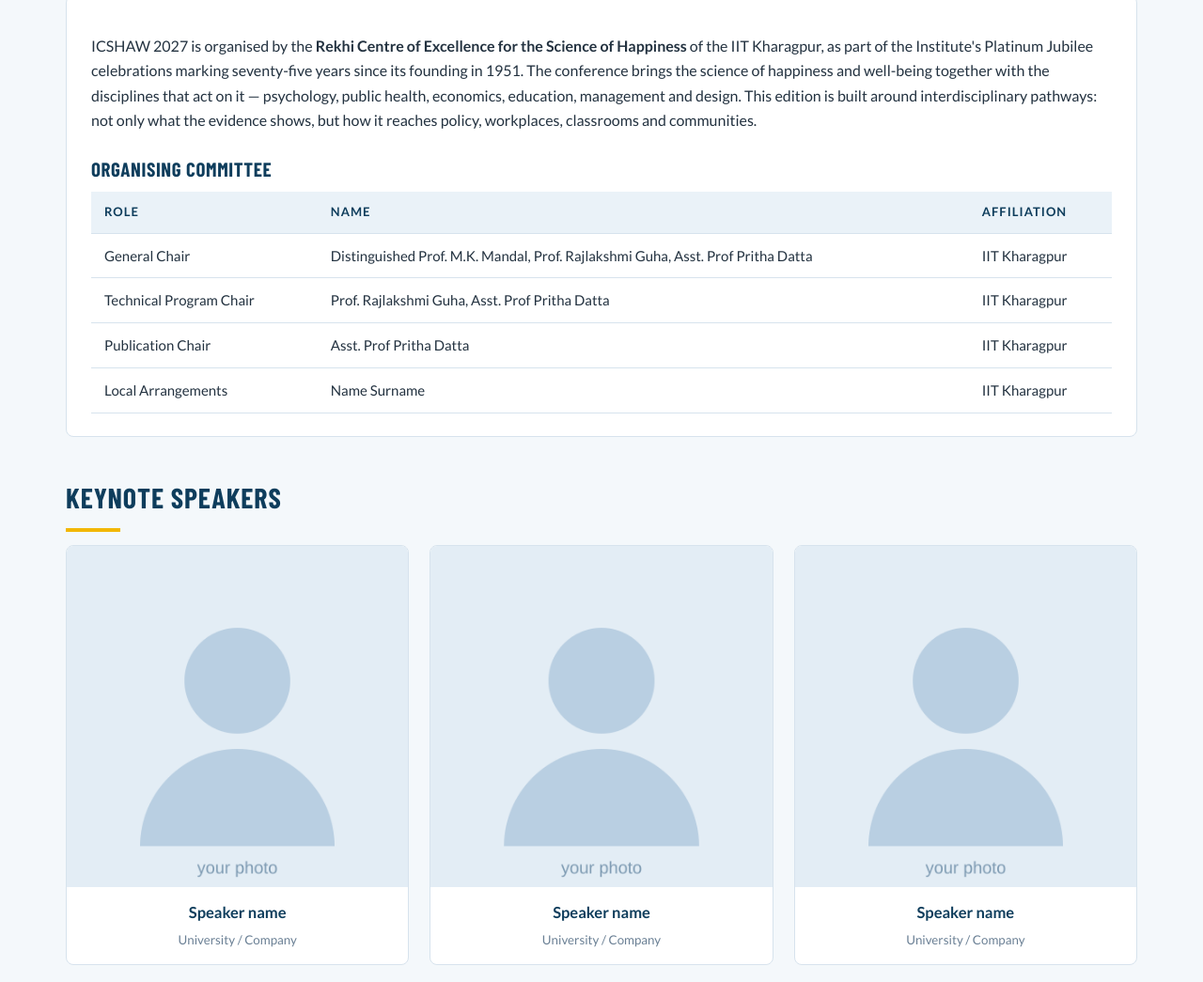
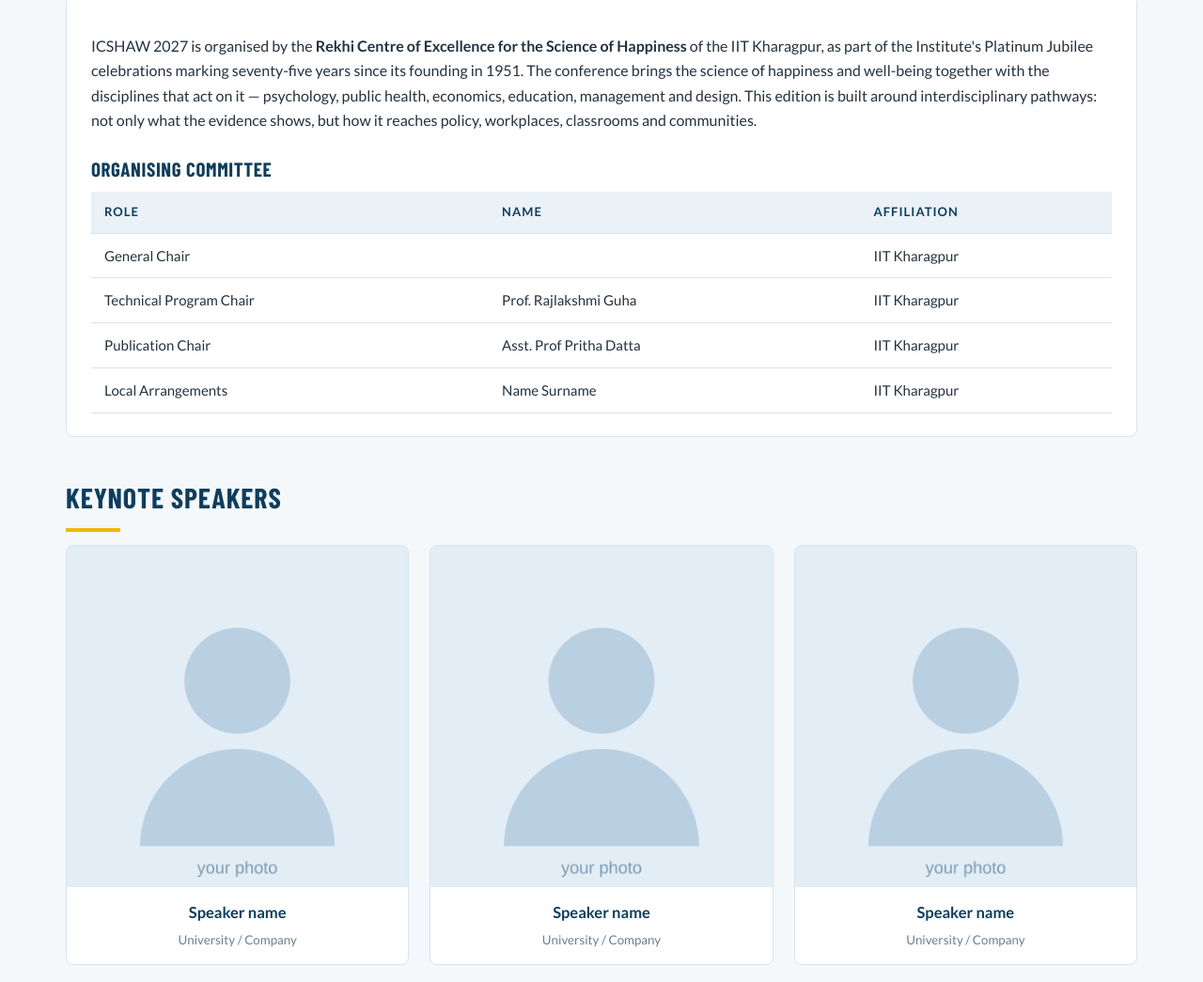
Before and after one commit to sohw2027/sohw2027.github.io, a plain HTML site: page index.html in a window 1280 px wide. Shown: the part 1939-2984 px from the top of the page at 94% size. Drawn offline with nearby package versions, Linux system fonts and the light colour scheme.

Commit message:
Update index.html

```diff
--- a/index.html
+++ b/index.html
@@ -253,8 +253,8 @@ In addition to paper presentations, the conference will feature keynote addresse
     <h3>Organising committee</h3>
     <table>
       <tr><th>Role</th><th>Name</th><th>Affiliation</th></tr>
-      <tr><td>General Chair</td><td>Distinguished Prof. M.K. Mandal, Prof. Rajlakshmi Guha, Asst. Prof Pritha Datta</td><td>IIT Kharagpur</td></tr>
-      <tr><td>Technical Program Chair</td><td>Prof. Rajlakshmi Guha, Asst. Prof Pritha Datta</td><td>IIT Kharagpur</td></tr>
+      <tr><td>General Chair</td><td> </td><td>IIT Kharagpur</td></tr>
+      <tr><td>Technical Program Chair</td><td>Prof. Rajlakshmi Guha</td><td>IIT Kharagpur</td></tr>
       <tr><td>Publication Chair</td><td> Asst. Prof Pritha Datta</td><td>IIT Kharagpur</td></tr>
       <tr><td>Local Arrangements</td><td>Name Surname</td><td>IIT Kharagpur</td></tr>
     </table>
```
